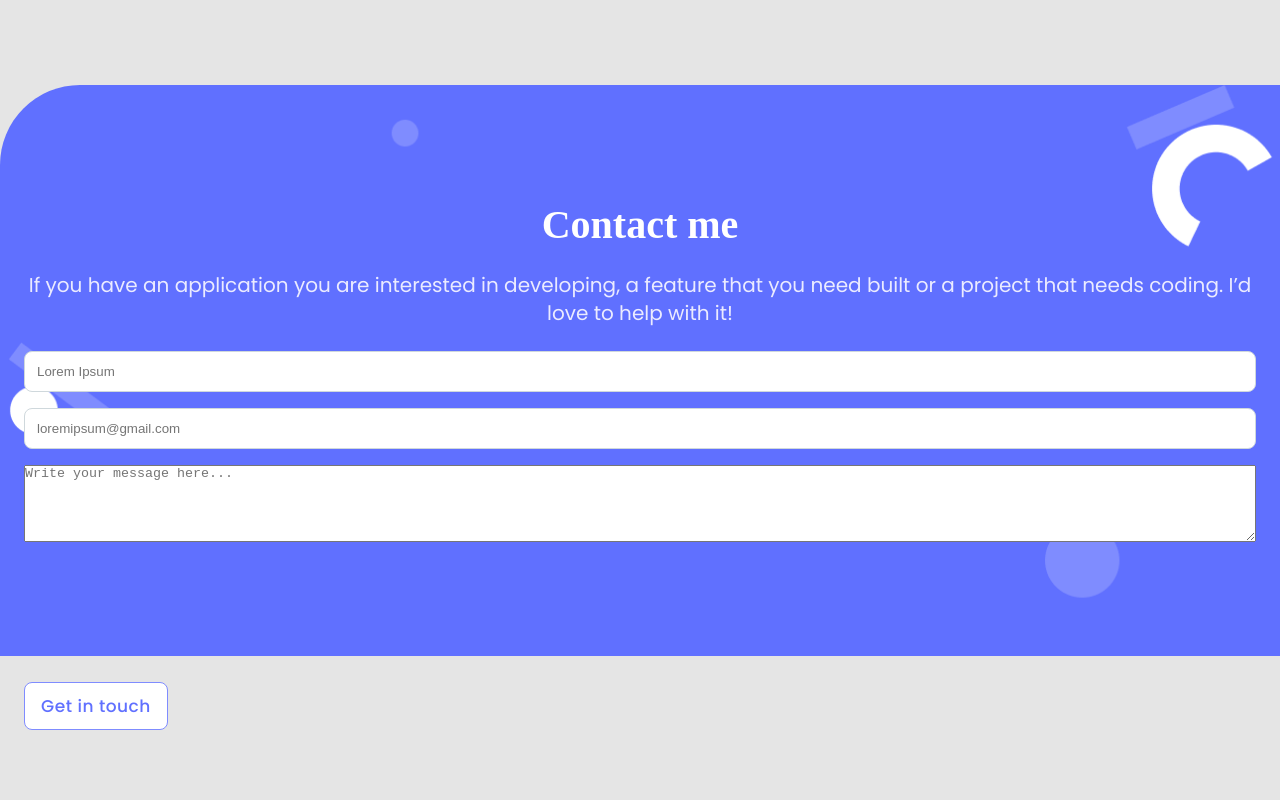
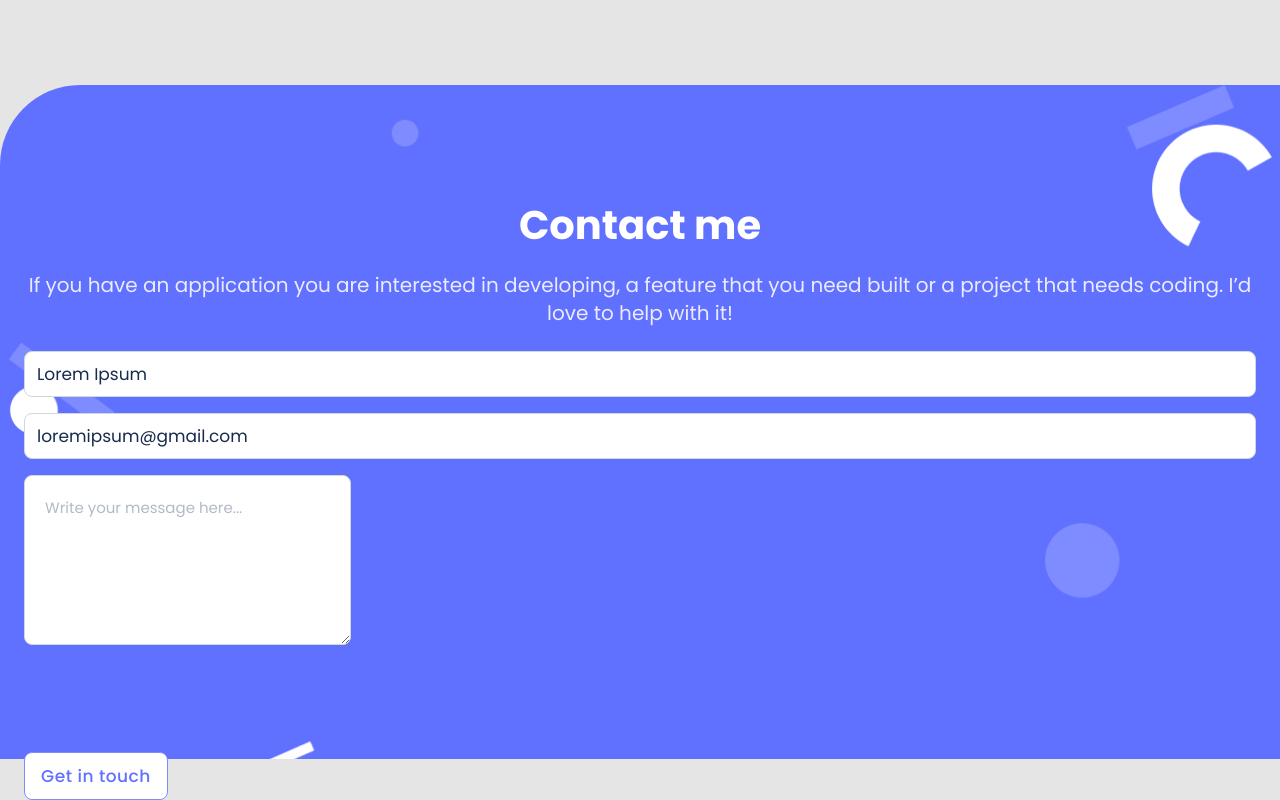
Before and after one commit to medijdir/portfolio_project, a website: page index.html in a window 1280 px wide. Shown: the part 3886-4686 px from the top of the page. Before the commit the page ends 4616 px from the top, so only its background shows below. Drawn offline with Linux system fonts and the light colour scheme.

Commit message:
modify contact form input in style.css

```diff
--- a/style.css
+++ b/style.css
@@ -344,10 +344,11 @@ img {
 }
 
 .head {
+  font-family: 'Poppins', sans-serif;
   font-style: normal;
   font-weight: 700;
   font-size: 40px;
-  line-height: 52px;
+  line-height: 52px;;
   display: flex;
   align-items: center;
   text-align: center;
@@ -355,6 +356,7 @@ img {
 }
 
 .detail {
+  font-family: 'Poppins', sans-serif;
   font-style: normal;
   font-weight: 400;
   font-size: 20px;
@@ -374,6 +376,35 @@ img {
   background: white;
   border: 1px solid #cfd8dc;
   border-radius: 8px;
+  font-family: 'Poppins', sans-serif;
+  font-style: normal;
+  font-weight: 400;
+  font-size: 17px;
+  line-height: 20px;
+
+}
+
+::placeholder {
+  color: #172b4d;
+}
+
+.txtbox{
+  background: #FFFFFF;
+  border: 1px solid #CFD8DC;
+  border-radius: 8px;
+  width: 327px;
+  height: 170px;
+  font-family: 'Poppins';
+  font-style: normal;
+  font-weight: 400;
+  font-size: 15px;
+  line-height: 24px;
+  color: #B3BAC5;
+}
+
+.txtbox::placeholder {
+  color: #B3BAC5;
+  padding: 20px;
 }
 
 .submitt {
@@ -390,6 +421,7 @@ img {
   height: 48px;
   left: 24px;
   top: 4568px;
+  margin-top: 70px;
 }
 
 .submitt:hover {
```
